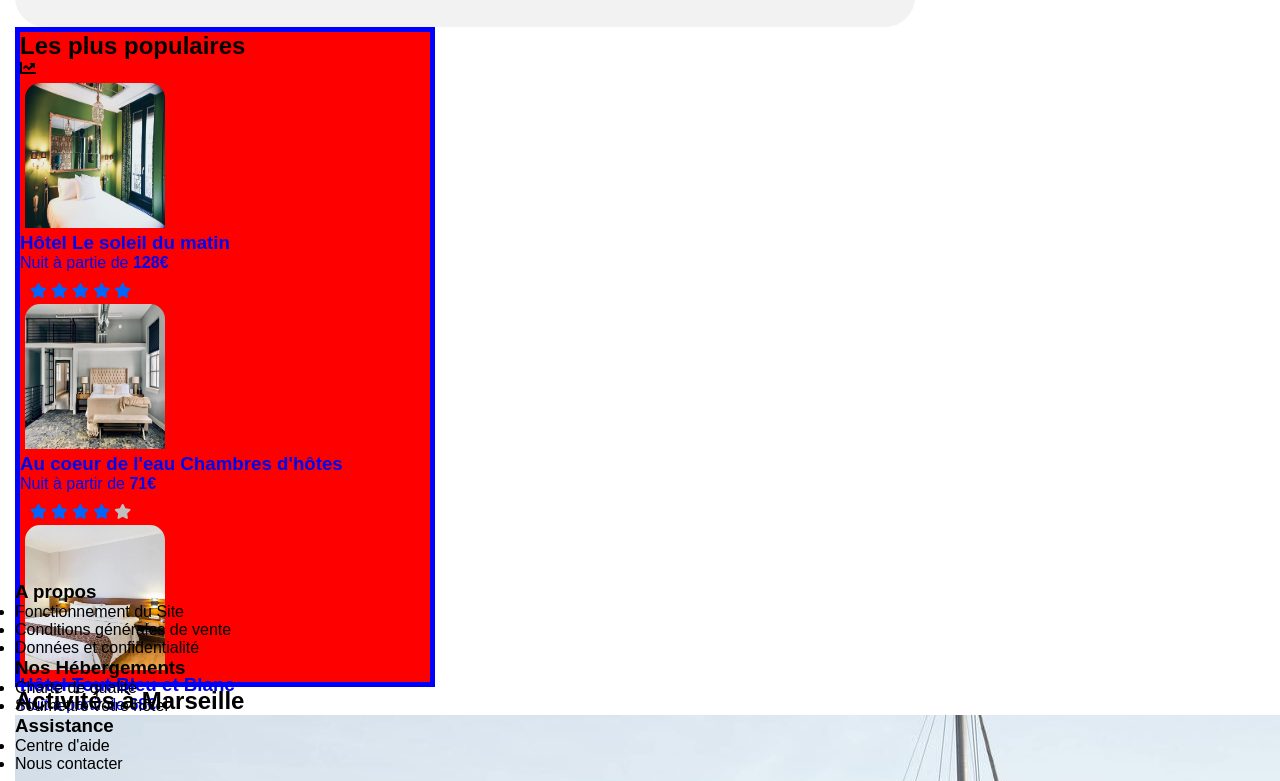
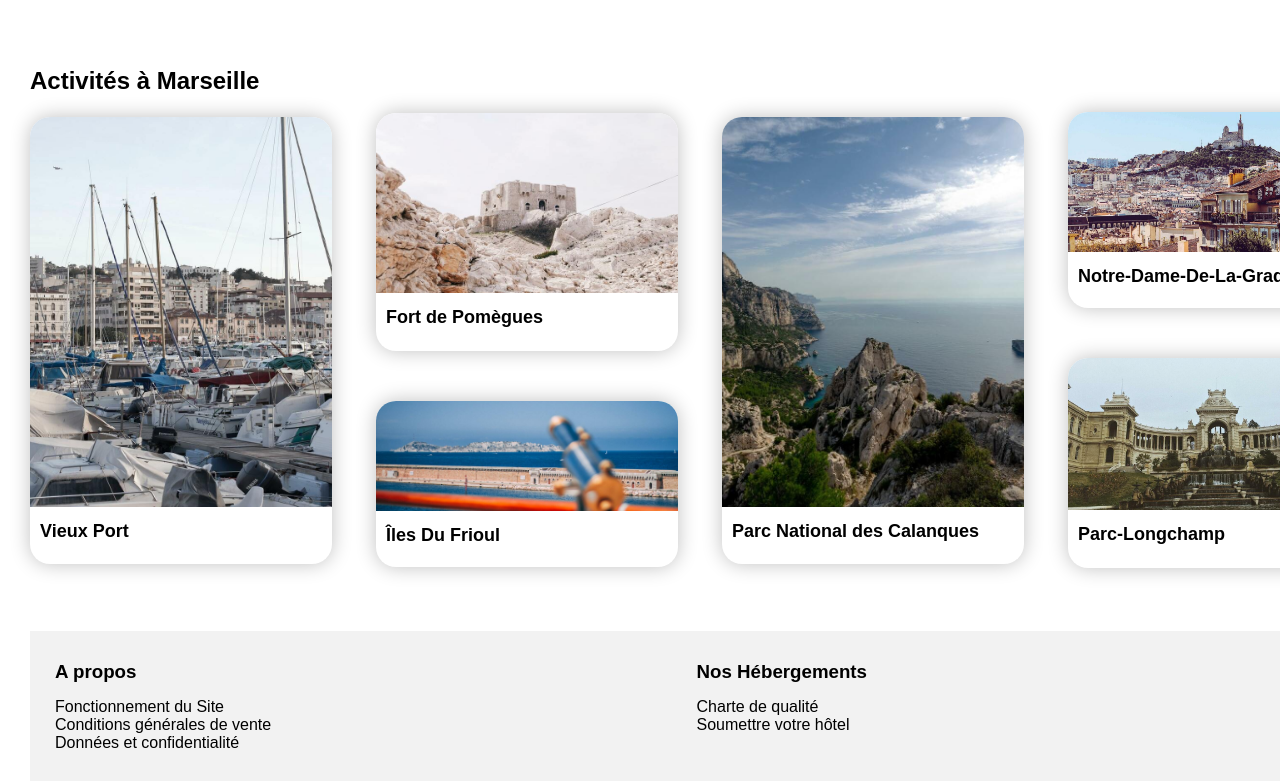
Before and after one commit to MelindaMH/Reservia, a plain HTML site: page index.html in a window 1280 px wide. Shown: the part 1079-1860 px from the top of the page. Drawn offline with Linux system fonts and the light colour scheme.

Commit message:
CSS FINI

```diff
--- a/css/styles.css
+++ b/css/styles.css
@@ -12,7 +12,7 @@ body
 
     width: 1440px;
     font-family:'Raleway' , sans-serif;
-    padding-left: 15px;
+    padding-left: 30px;
     padding-right: 15px;
 }
 
@@ -242,9 +242,10 @@ header
 
 }
 
-.article
+.container
 {
     display: flex;
+
 }
 
 
@@ -253,12 +254,13 @@ header
 
 .hebergement
 {
-    height: 660px;
+    height: 630px;
     width: 900px;
     background-color:#F2F2F2;
     border-radius: 30px;
     border: solid 5px #F2F2F2;
 margin-top: 30px;
+margin-bottom: 50px;
 
 }
 .house
@@ -279,9 +281,10 @@ margin-top: 30px;
 
 .house img
 {
-    width: 235px;
-    height: 114px;
-
+    width: 100%;
+    height: 120px;
+   object-fit: cover;
+   object-position: center center;
     padding-top: 5px;
     padding-left: 5px;
     padding-right: 5px;
@@ -321,23 +324,229 @@ margin-top: 30px;
    {
        padding-left: 30px;
        font-size: 20px;
+       display:block;
+       margin-top:15px;
+
 
    }
     .populaire
     {
-        height: 660px;
+        height: 630px;
         width: 420px;
-        background-color: red;
-        border: solid 5px blue;
+       background-color:#F2F2F2;
+    border-radius: 30px;
+    border: solid 5px #F2F2F2;
+        margin-top: 30px;
+        margin-left: 40px;
 
 
     }
+.image-populaire
+{
+    height: 145px;
+    width: 340px;
+    background-color:white;
+    border:white solid 5px;
+    border-radius: 20px;
+    box-shadow: 0px 0px 20px #C0C0C0;
+    display: flex;
+    padding-bottom: 20px;
+    margin-left:  30px;
+    margin-bottom: 35px;
+   }
+
+
+
 .image-populaire img
 {
-    width: 150px;
-    height: 150px;
+    width: 137px;
+    height: 135px;
+    object-fit: cover;
+    object-position: center center;
+    border-radius: 15px 0px 0px 15px;
+}
+.text-populaire
+{
+
+    color: black;
+    font-size: 15px;
+    padding-left: 10px;
     padding-top: 5px;
+}
+
+.populaire  p
+{
+    padding-top: 10px;
+}
+
+.populaire .etoile
+{
+    padding-top: 40px;
     padding-left: 5px;
-    padding-right: 5px;
-    border-radius: 20px 20px 0px 0px;
 }
+
+
+.titre-populaire
+{
+    padding-left: 30px;
+    margin-top: 30px;
+}
+.titre-populaire
+{
+    display: flex;
+    align-items: center;
+    justify-content: space-around;
+    padding-bottom: 20px;
+    padding-left: 1px;
+}
+.titre-populaire i
+{
+    font-weight: bold;
+    font-size: 25px;
+}
+.activites-bloc
+{
+    display: flex;
+    justify-content: space-between;
+    align-items: center;
+    margin-top: 80px;
+    height: 410px;
+    padding-right: 100px;
+    padding-bottom: 80px;
+}
+.activites-bloc img
+{
+    object-fit: cover;
+}
+.activites
+{
+    margin-top: 20px;
+
+}
+.bloc-vieux-port
+{
+    width: 302px;
+    height: 447px;
+    background: white;
+    border-radius: 20px 20px 20px 20px;
+    box-shadow: 0px 0px 20px #C0C0C0;
+}
+.bloc-vieux-port img
+{
+    height: 390px;
+    width: 302px;
+    border-radius:  20px 20px 0px 0px;
+}
+.activites-bloc p
+{
+    padding-left: 10px;
+    padding-top: 10px;
+    color: black;
+    font-weight: bold;
+    font-size: 18px;
+}
+.bloc-fort-iles
+{
+    display: flex;
+    flex-direction: column;
+}
+.fort
+{
+    height: 238px;
+    width: 302px;
+    background: white;
+    border-radius: 20px 20px 20px 20px;
+    box-shadow: 0px 0px 20px #C0C0C0;
+    margin-bottom: 50px;
+}
+.fort img
+{
+    width: 302px;
+height: 180px;
+    border-radius:  20px 20px 0px 0px;
+}
+
+.iles
+{
+    width: 302px;
+    height: 166px;
+    background: white;
+    border-radius: 20px 20px 20px 20px;
+    box-shadow: 0px 0px 20px #C0C0C0;
+}
+.iles img
+{
+    width: 302px;
+    height: 110px;
+    border-radius:  20px 20px 0px 0px;
+}
+.bloc-parcnational
+{
+    width: 302px;
+    height: 447px;
+    background: white;
+    border-radius: 20px 20px 20px 20px;
+    box-shadow: 0px 0px 20px #C0C0C0;
+}
+.bloc-parcnational img
+{
+    height: 390px;
+    width: 302px;
+    border-radius:  20px 20px 0px 0px;
+}
+.bloc-notredame-longchamp
+{
+    display: flex;
+    flex-direction: column;
+}
+.notre-dame
+{
+    background: white;
+    border-radius: 20px 20px 20px 20px;
+    width: 302px;
+    height: 196px;
+    box-shadow: 0px 0px 20px #C0C0C0;
+    margin-bottom: 50px;
+}
+.notre-dame img
+{
+    width: 302px;
+    height: 140px;
+    border-radius:  20px 20px 0px 0px;
+}
+.Parc-longchamp
+{
+    background: white;
+    border-radius: 20px 20px 20px 20px;
+    width: 302px;
+    height: 210px;
+    box-shadow: 0px 0px 20px #C0C0C0;
+}
+.Parc-longchamp img
+{
+    width: 302px;
+    height: 152px;
+    border-radius:  20px 20px 0px 0px;
+}
+.bloc-footer
+{
+    background-color:#F2F2F2;
+    display: flex;
+    justify-content: space-between;
+    margin-top: 50px;
+    padding-bottom: 80px;
+
+}
+.bloc-footer h3
+{
+    margin-bottom: 15px;
+    margin-top: 30px;
+    padding-right: 25px;
+ padding-left: 25px;
+}
+.bloc-footer li
+{
+ list-style: none;
+ padding-right: 25px;
+ padding-left: 25px;
+}
```
